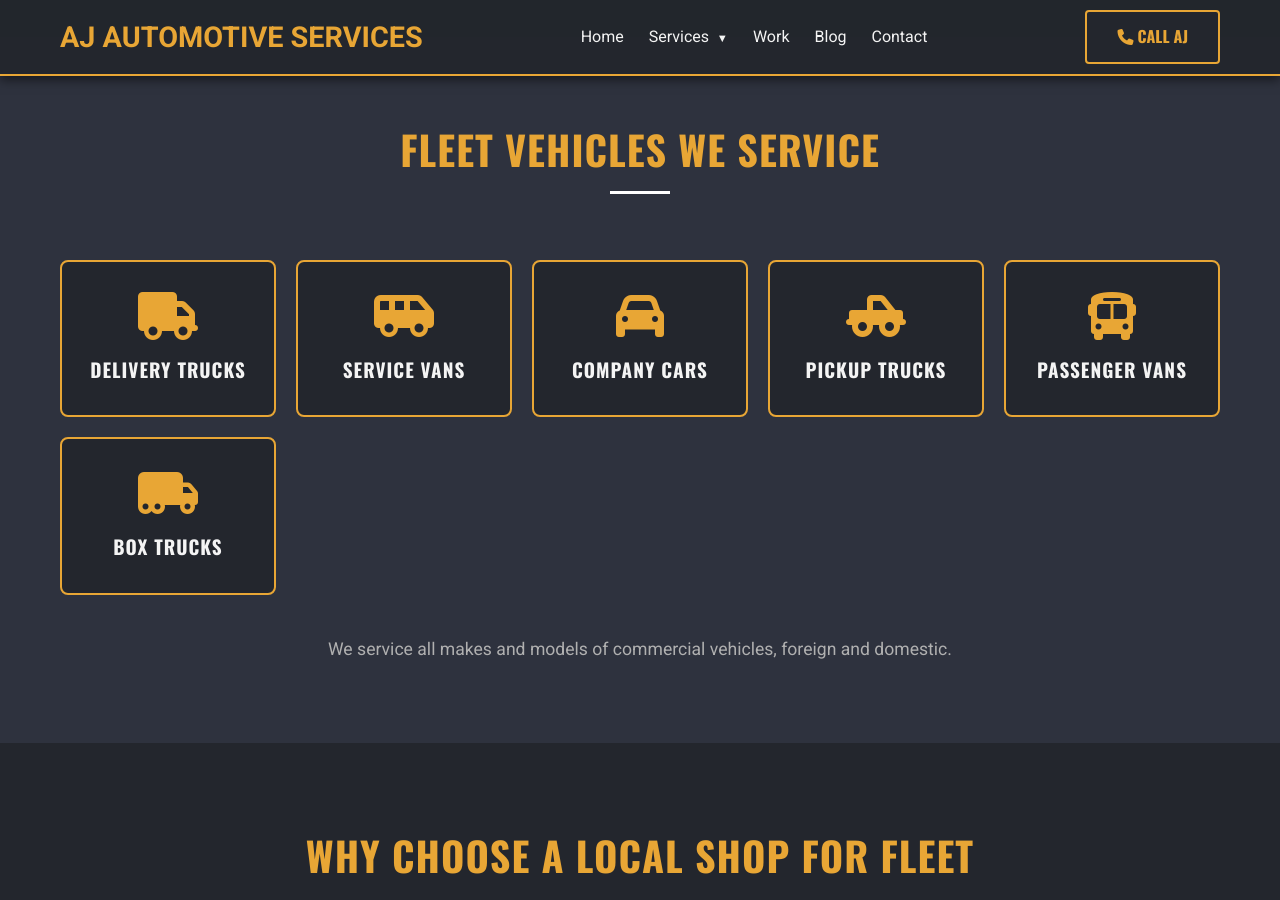
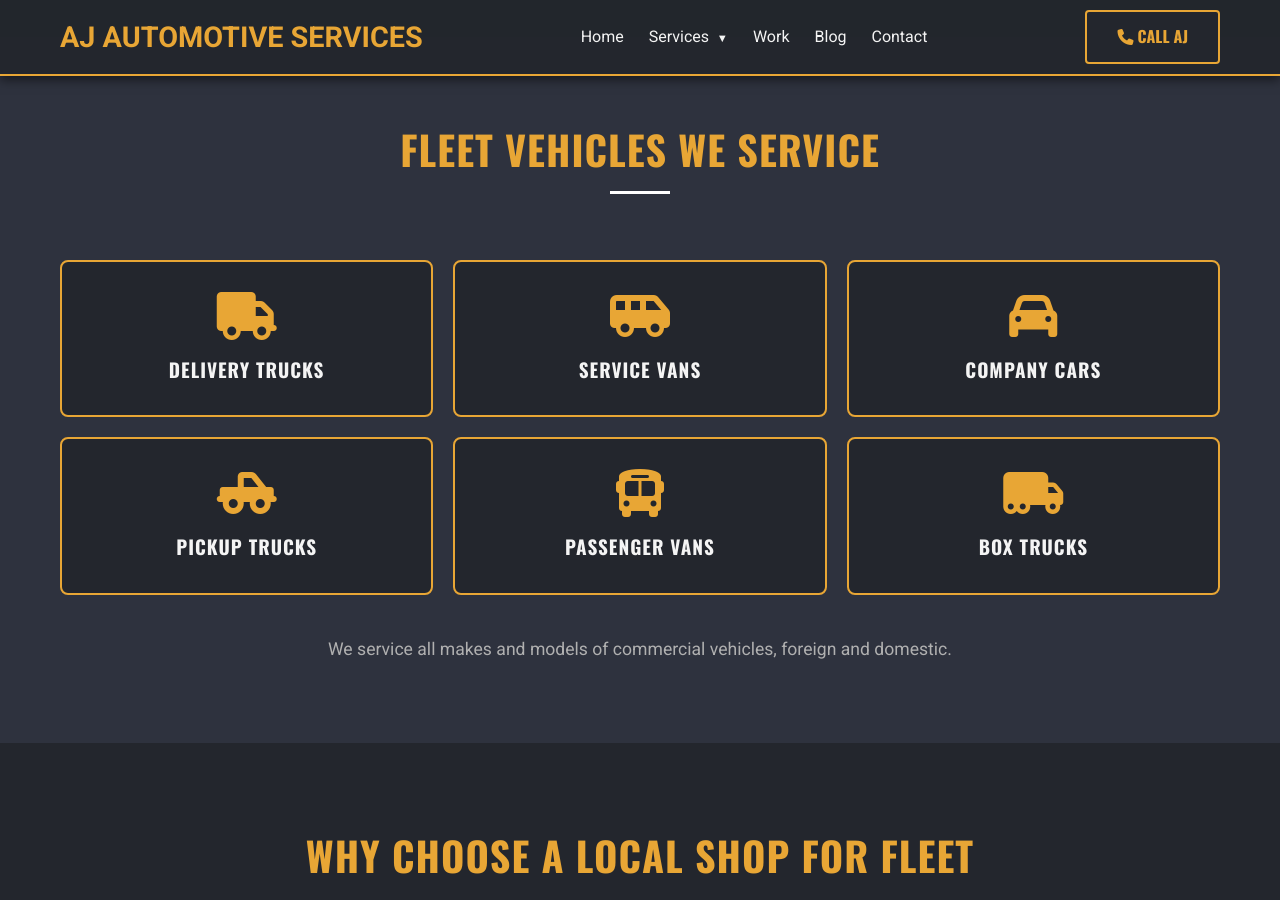
Before and after one commit to JamesBrownR/AJ-Auto-Repair, a Jekyll site: the page built from services/fleet/index.html, in a window 1280 px wide and 900 px high, scrolled down 5697 px. Built offline with Jekyll 4.4.1, drawn with Linux system fonts in a browser that asks for light colours.

Commit message:
Update index.html

```diff
--- a/services/fleet/index.html
+++ b/services/fleet/index.html
@@ -242,7 +242,7 @@
 
     .types-grid {
         display: grid;
-        grid-template-columns: repeat(auto-fit, minmax(200px, 1fr));
+        grid-template-columns: repeat(auto-fit, minmax(300px, 1fr));
         gap: 20px;
         margin-top: 40px;
     }
```
